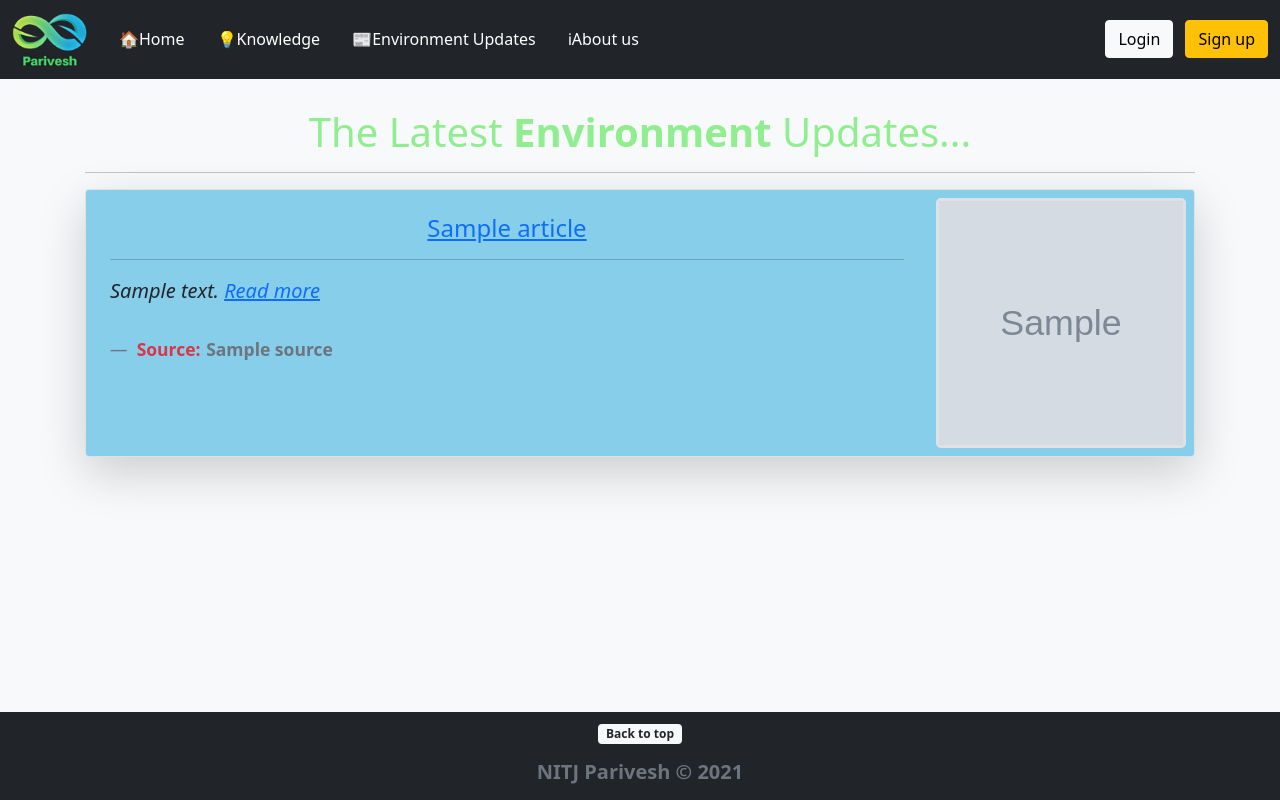
After one commit to sanju6890/Parivesh, a Django app: page /environment-updates/ in a window 1280 px wide. The commit adds this page. Run offline with Django 3.2, Linux system fonts and the light colour scheme; grey boxes marked "Sample" are stand-in pictures; a database or web service that is not in the repository returns one stand-in record (values such as "Sample title"); data that the repository does not hold is empty; some libraries are stand-ins or nearby versions.

Commit message:
Added Environment-Updates page
Signed-off-by: sanju6890 <sanjusaikap2001@gmail.com>

```diff
--- a/Members/templates/registration/user_profile.html
+++ b/Members/templates/registration/user_profile.html
@@ -52,7 +52,7 @@ Parivesh: {{ page_user.user.first_name }} {{ page_user.user.last_name }}
 
   {% if user_plants %}
   <div class="alert alert-success" style="color: green;" role="alert">
-    <h4 class="alert-heading"><i>Plantations Done By Me</i></h4>
+    <h4 class="alert-heading"><i>List Of Plants Planted!!</i></h4>
     <hr>
     <p>
         {% for plant in user_plants %}
--- a/PariveshApp/templates/base.html
+++ b/PariveshApp/templates/base.html
@@ -58,10 +58,13 @@
                 <a class="nav-link px-2 text-white" href="{% url 'gallery' %}">Image Gallery</a>
               </li>               -->
               <li class="nav-item">
-                <a class="nav-link text-white" href="{% url 'add-plant' %}">🌳Add Tree</a>
+                <a class="nav-link text-white" href="{% url 'add-plant' %}">🌳Add Plant</a>
               </li>
               <li class="nav-item">
                 <a class="nav-link text-white" href="{% url 'knowledge' %}">💡Knowledge</a>
+              </li>
+              <li class="nav-item">
+                <a class="nav-link text-white" href="{% url 'news' %}">📰Environment Updates</a>
               </li>
               <li class="nav-item">
                 <a class="nav-link text-white" href="{% url 'about-us' %}">ℹAbout us</a>
@@ -90,7 +93,7 @@
                 </ul>
               </div>
             </div>
-            {% else %}
+          {% else %}
           <div class="collapse navbar-collapse" id="navbarSupportedContent">
             <ul class="nav col-12 col-lg-auto me-lg-auto mb-2 justify-content-center mb-md-0">
               <li class="nav-item">
@@ -101,6 +104,9 @@
               </li> -->
               <li class="nav-item">
                 <a class="nav-link text-white" href="{% url 'knowledge' %}">💡Knowledge</a>
+              </li>
+              <li class="nav-item">
+                <a class="nav-link text-white" href="{% url 'news' %}">📰Environment Updates</a>
               </li>
               <li class="nav-item">
                 <a class="nav-link text-white" href="{% url 'about-us' %}">ℹAbout us</a>
--- /dev/null
+++ b/PariveshApp/templates/news.html
@@ -0,0 +1,45 @@
+{% extends 'base.html' %}
+{% block title %}
+Parivesh: Knowledge
+{% endblock %}
+
+{% block content %}
+{% load static %}
+    <div class="container">
+        <h1 class="mt-5 text-center" style="color: lightgreen">The Latest <strong>Environment</strong> Updates...</h1>
+        <hr>
+        <div class="row mb-2">
+            {% for news in news_list %}
+            <div class="col-md-12">
+                <div class="row g-0 border rounded overflow-hidden flex-md-row mb-4 shadow-lg h-md-250 position-relative" style="background-color: skyblue;">
+                  <div class="col p-4 d-flex flex-column position-static">
+                    <h4 class="mb-0 text-center"><a href="{{ news.url }}"onMouseOver="this.style.color='blue'"
+                      onMouseOut="this.style.color='green'">{{ news.title }}</a></h4>
+                    <hr>
+                    {% if news.description %}
+                    <blockquote class="blockquote">
+                      <p><i class="card-text mb-auto">{{ news.description }} <a href="{{ news.url }}" target="_blank">Read more</a></i></p>
+                      <br>
+                      <figcaption class="blockquote-footer">
+                        {% if news.source.name %}
+                          <strong><strong class="text-danger">Source:&ThickSpace;</strong>{{ news.source.name }}</strong>
+                          {% if news.publishedAt %}
+                          <!-- <strong><strong class="text-success">Published on:&ThickSpace;</strong>{{ news.publishedAt }}</strong> -->
+                          {% endif %}
+                        {% endif %}
+                      </figcaption>
+                    </blockquote>
+                    {% endif %}
+                  </div>
+                  {% if news.urlToImage %}
+                    <div class="col-auto d-none d-lg-block">
+                        <img src="{{ news.urlToImage }}" class="mx-2 my-2 rounded-3 border border-3 bd-placeholder-img" width="250" height="250" alt="Story Picture">
+                    </div>
+                  {% endif %}
+                </div>
+            </div>
+            {% endfor %}
+        </div>
+
+    </div>
+{% endblock %}
--- a/PariveshApp/urls.py
+++ b/PariveshApp/urls.py
@@ -1,10 +1,11 @@
 from django.urls import path
-from .views import HomeView, AboutUs, AddPlantView, ImageGalleryView, Knowledge
+from .views import HomeView, AboutUs, AddPlantView, ImageGalleryView, Knowledge, News
 
 urlpatterns = [
     path('', HomeView.as_view(), name="home"),
     path('image-gallery', ImageGalleryView.as_view(), name="gallery"),
     path('add-plant/', AddPlantView.as_view(), name="add-plant"),
     path('about-us/', AboutUs, name="about-us"),
+    path('environment-updates/', News, name="news"),
     path('knowledge/', Knowledge, name="knowledge"),
 ]
--- a/PariveshApp/views.py
+++ b/PariveshApp/views.py
@@ -5,6 +5,8 @@ from django.contrib.auth.models import User
 from .forms import AddPlantForm
 from django.urls import reverse_lazy, reverse
 from django.http import HttpResponseRedirect
+from decouple import config
+import requests
 
 
 # Create your views here.
@@ -13,6 +15,15 @@ def AboutUs(request):
 
 def Knowledge(request):
     return render(request, 'knowledge.html', {})
+def News(request):
+    url = "https://newsapi.org/v2/everything?q=environment&apiKey=" + config('api_key')
+    response = requests.get(url)
+    data = response.json()
+    news_list = data['articles']
+    context = {
+        'news_list': news_list
+    }
+    return render(request, 'news.html', context)
 
 class HomeView(ListView):
     model = Plantation
```
Also changed, not shown: requirements.txt (+29 -19 lines), db.sqlite3.
